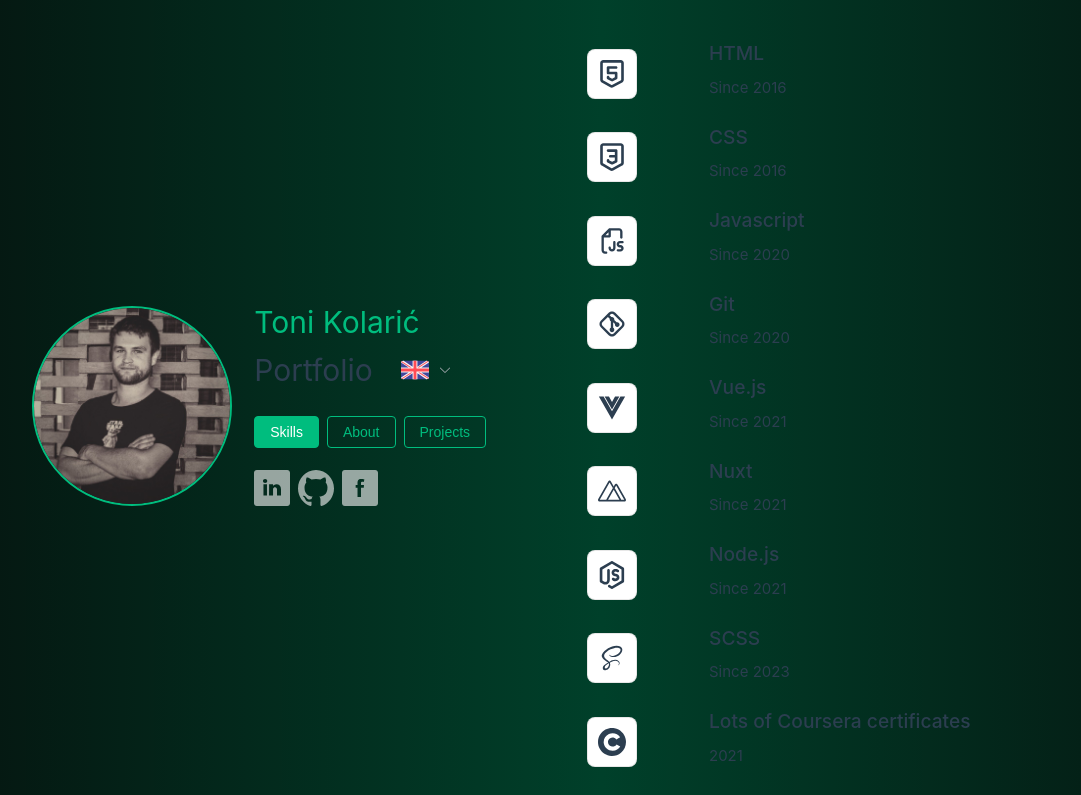
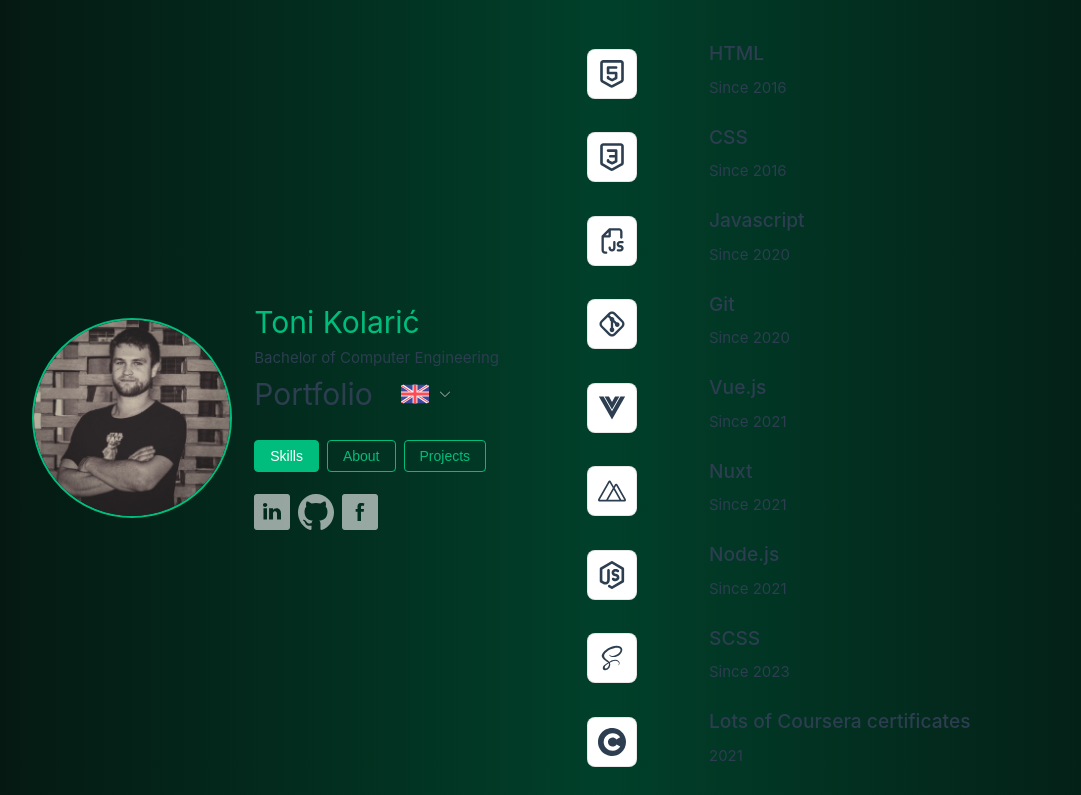
Before and after one commit to toni14nexe/portfolio, a Vue app: page / in a window 1280 px wide. Shown: the top 795 px of the page, without its empty margins (38-1119 px from the left). Built offline with nearby package versions, Linux system fonts and the light colour scheme.

Commit message:
Add the title to header

```diff
--- a/src/App.vue
+++ b/src/App.vue
@@ -64,6 +64,7 @@ function changeLanguage(languageOption) {
       <div class="header-right-container">
         <div>
           <h1 class="primary-color title">Toni Kolarić</h1>
+          <p>{{ $t('header.the_title') }}</p>
           <div class="portfolio-language-wrapper">
             <h1>{{ $t('header.portfolio') }}</h1>
             <ElSelect
--- a/src/i18n/locales/cr.json
+++ b/src/i18n/locales/cr.json
@@ -1,6 +1,7 @@
 {
   "header": {
     "portfolio": "Portfolio",
+    "the_title": "Baccalaureus inženjer računarstva",
     "skills": "Vještine",
     "about": "O meni",
     "projects": "Projekti",
--- a/src/i18n/locales/en.json
+++ b/src/i18n/locales/en.json
@@ -1,6 +1,7 @@
 {
   "header": {
     "portfolio": "Portfolio",
+    "the_title": "Bachelor of Computer Engineering",
     "skills": "Skills",
     "about": "About",
     "projects": "Projects",
--- a/src/i18n/locales/fr.json
+++ b/src/i18n/locales/fr.json
@@ -1,6 +1,7 @@
 {
   "header": {
     "portfolio": "Portfolio",
+    "the_title": "Bachelier en Génie Informatique",
     "skills": "Comp.",
     "about": "Propos",
     "projects": "Projets",
--- a/src/i18n/locales/ge.json
+++ b/src/i18n/locales/ge.json
@@ -1,6 +1,7 @@
 {
   "header": {
     "portfolio": "Portfolio",
+    "the_title": "Bachelor of Computer Engineering",
     "skills": "Fähigkeiten",
     "about": "Info",
     "projects": "Projekte",
--- a/src/i18n/locales/it.json
+++ b/src/i18n/locales/it.json
@@ -1,6 +1,7 @@
 {
   "header": {
     "portfolio": "Portfolio",
+    "the_title": "Laurea Triennale in Ingegneria Informatica",
     "skills": "Comp.",
     "about": "Chi sono",
     "projects": "Progetti",
--- a/src/i18n/locales/ja.json
+++ b/src/i18n/locales/ja.json
@@ -1,6 +1,7 @@
 {
   "header": {
     "portfolio": "ポートレート",
+    "the_title": "コンピュータ工学の学士",
     "skills": "スキル",
     "about": "紹介",
     "projects": "プロジェクト",
--- a/src/i18n/locales/pt.json
+++ b/src/i18n/locales/pt.json
@@ -1,6 +1,7 @@
 {
   "header": {
     "portfolio": "Portfólio",
+    "the_title": "Bacharel em Engenharia de Computação",
     "skills": "Habilidades",
     "about": "Sobre",
     "projects": "Projetos",
```
